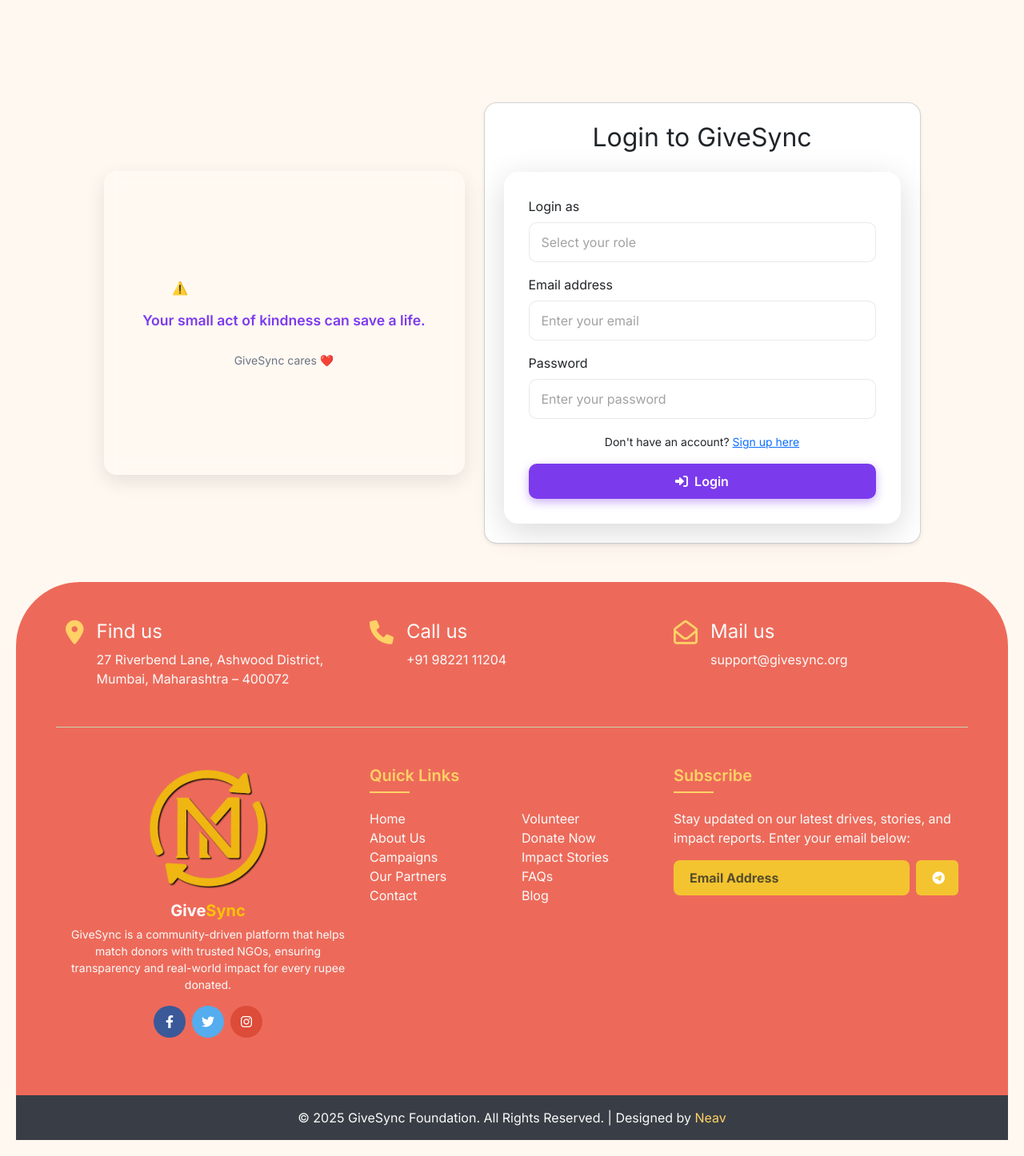
After one commit to neavpanjwani99/CharityDropDonationMatchingSystem, a Flask app: page /login in a window 1280 px wide. The commit adds this page. Shown: the whole page at 80% size. Run offline with Flask 3, Linux system fonts and the light colour scheme.

Commit message:
changes login page

```diff
--- a/app.py
+++ b/app.py
@@ -1,16 +1,32 @@
-from flask import Flask, render_template
+from flask import Flask, render_template, request, redirect, flash
 
 app = Flask(__name__)
+app.secret_key = 'giveSyncSuperSecretKey'  # Required for flashing messages
 
 # Home page
 @app.route('/')
 def home():
-    return render_template('home.html')
+    return render_template('home.html')  # You can change to 'login.html' if needed
 
-# Only render donate page, no POST logic
+# Donate page
 @app.route('/donate')
 def donate():
     return render_template('donate.html')
 
+# Login page (GET + POST logic)
+@app.route('/login', methods=['GET', 'POST'])
+def login():
+    if request.method == 'POST':
+        email = request.form['email']
+        password = request.form['password']
+
+        # Simple login check (replace with DB later)
+        if email == 'admin@example.com' and password == 'admin123':
+            return redirect('/')
+        else:
+            flash('Invalid credentials, please try again.', 'danger')
+
+    return render_template('login.html')
+
 if __name__ == '__main__':
-    app.run(debug=True)
+    app.run(debug=True)  # ✅ FIXED
--- /dev/null
+++ b/static/component/login.css
@@ -0,0 +1,170 @@
+* {
+  margin: 0;
+  padding: 0;
+}
+
+body {
+  background-color: #FFF8F0;
+  padding: 20px;
+  user-select: none;
+  -ms-overflow-style: none;
+  scrollbar-width: none;
+  overflow-x: hidden;
+  width: 100%;
+}
+
+/* 🌟 Base Login Card Style */
+#loginForm {
+  background: rgba(255, 255, 255, 0.25);
+  padding: 30px;
+  border-radius: 18px;
+  box-shadow: 0 10px 40px rgba(0, 0, 0, 0.15);
+  transition: all 0.3s ease-in-out;
+  font-family: 'Inter', sans-serif;
+  backdrop-filter: blur(14px);
+  border: 1px solid rgba(255, 255, 255, 0.2);
+}
+
+#loginForm h2 {
+  font-weight: 700;
+  font-size: 28px;
+  color: #1f2937;
+  text-align: center;
+  margin-bottom: 24px;
+}
+
+#loginForm input,
+#loginForm select {
+  background: rgba(255, 255, 255, 0.15);
+  border: 1px solid rgba(200, 200, 200, 0.4);
+  border-radius: 10px;
+  padding: 12px 15px;
+  font-size: 16px;
+  color: #111827;
+  transition: border 0.3s, background 0.3s;
+}
+
+#loginForm input::placeholder,
+#loginForm select:invalid {
+  color: rgba(100, 100, 100, 0.6);
+  font-weight: 400;
+}
+
+#loginForm input:focus,
+#loginForm select:focus {
+  border-color: #7c3aed;
+  box-shadow: 0 0 0 0.2rem rgba(124, 58, 237, 0.25);
+  background: rgba(255, 255, 255, 0.3);
+  outline: none;
+}
+
+#loginForm button {
+  background-color: #7c3aed;
+  color: white;
+  padding: 10px;
+  font-weight: 600;
+  font-size: 16px;
+  border-radius: 10px;
+  border: none;
+  transition: background 0.3s ease;
+  box-shadow: 0 4px 12px rgba(124, 58, 237, 0.4);
+}
+
+#loginForm button:hover {
+  transform: scale(1.03);
+  box-shadow: 0 6px 18px rgba(91, 33, 182, 0.45);
+  background-color: #5b21b6;
+}
+
+.invalid-feedback {
+  font-size: 0.85rem;
+  color: #e11d48;
+}
+
+#quoteBox::before {
+  content: '';
+}
+
+.btn-close {
+  outline: none !important;
+  box-shadow: none !important;
+  filter: brightness(0.6);
+}
+
+#quoteBox {
+  font-family: 'Inter', sans-serif;
+  unicode-bidi: isolate;
+  font-size: 1.1rem;
+  font-weight: 600;
+  margin-top: 16px;
+  color: #7c3aed;
+  min-height: 40px;
+  transition: opacity 0.3s ease-in-out;
+}
+
+.alert {
+  background: rgba(255, 0, 0, 0.12);
+  border: 1px solid rgba(255, 0, 0, 0.3);
+  color: #b91c1c;
+  backdrop-filter: blur(8px);
+  border-radius: 10px;
+  font-weight: 500;
+}
+
+@media screen and (max-width: 768px) {
+  #loginForm {
+    padding: 24px 18px;
+  }
+
+  #loginForm h2 {
+    font-size: 24px;
+  }
+}
+
+.lottie-card {
+  background: rgba(255, 255, 255, 0.15);
+  border-radius: 16px;
+  padding: 20px;
+  backdrop-filter: blur(10px);
+  box-shadow: 0 8px 24px rgba(0, 0, 0, 0.1);
+  border: 1px solid rgba(255, 255, 255, 0.2);
+  color: #111;
+  text-align: center;
+  animation: fadeInUp 1s ease-in-out;
+  min-height: 380px;
+  display: flex;
+  flex-direction: column;
+  justify-content: center;
+}
+
+.lottie-card small {
+  margin-top: 12px;
+  font-weight: 500;
+  color: #6b7280;
+}
+
+@keyframes fadeInUp {
+  from {
+    opacity: 0;
+    transform: translateY(30px);
+  }
+  to {
+    opacity: 1;
+    transform: translateY(0px);
+  }
+}
+
+/* ✅ NEW — Remove red exclamation icons */
+#loginForm input:invalid,
+#loginForm select:invalid {
+  box-shadow: none !important;
+  background-image: none !important;
+  -moz-appearance: none;
+  -webkit-appearance: none;
+  appearance: none;
+}
+
+#loginForm .is-invalid {
+  box-shadow: none !important;
+  background-image: none !important;
+}
--- a/templates/component/footer.html
+++ b/templates/component/footer.html
@@ -4,23 +4,31 @@
 <head>
   <meta charset="UTF-8" />
   <meta name="viewport" content="width=device-width, initial-scale=1.0" />
-  <title>Bootstrap Footer</title>
+  <title>{% block title %}GiveSync{% endblock %}</title>
+  {% block head %}{% endblock %}
   <link href="https://cdn.jsdelivr.net/npm/bootstrap@5.3.0/dist/css/bootstrap.min.css" rel="stylesheet">
   <link href="https://cdnjs.cloudflare.com/ajax/libs/font-awesome/6.0.0-beta3/css/all.min.css" rel="stylesheet">
   <link rel="stylesheet" href="{{ url_for('static', filename='component/component.css') }}">
 </head>
 
 <body>
+  {% block content %}{% endblock %}
  <footer class="footer-section pt-5">
       <div class="container">
         <!-- CTA -->
-    <div class="row border-bottom pb-4" style="border-color: var(--border-light)!important;">
+        <div
+          class="row border-bottom pb-4"
+          style="border-color: var(--border-light) !important"
+        >
           <div class="col-md-4 mb-4">
             <div class="d-flex">
               <i class="fas fa-map-marker-alt cta-icon me-3"></i>
               <div>
                 <h4>Find us</h4>
-            <span>27 Riverbend Lane, Ashwood District,<br>Mumbai, Maharashtra – 400072</span>
+                <span
+                  >27 Riverbend Lane, Ashwood District,<br />Mumbai, Maharashtra
+                  – 400072</span
+                >
               </div>
             </div>
           </div>
@@ -47,13 +55,41 @@
         <!-- Content -->
         <div class="row py-5">
           <div class="col-lg-4 mb-4 text-center">
-        <img src="{{ url_for('static', filename='assets/logo.png') }}" alt="GiveSync Logo" class="img-fluid mb-2" style="max-width: 150px;">
-        <p class="fw-bold text-white mb-1" style="font-size: 20px;">Give<span class="text-warning">Sync</span></p>
-        <p style="font-size: 14px;">GiveSync is a community-driven platform that helps match donors with trusted NGOs, ensuring transparency and real-world impact for every rupee donated.</p>
-        <div class="footer-social-icon d-flex justify-content-center gap-2 mt-3">
-          <a href="https://facebook.com/givesync" class="facebook-bg" aria-label="Facebook"><i class="fab fa-facebook-f"></i></a>
-          <a href="https://twitter.com/givesync" class="twitter-bg" aria-label="Twitter"><i class="fab fa-twitter"></i></a>
-          <a href="https://instagram.com/givesync" class="google-bg" aria-label="Instagram"><i class="fab fa-instagram"></i></a>
+            <img
+              src="{{ url_for('static', filename='assets/logo.png') }}"
+              alt="GiveSync Logo"
+              class="img-fluid mb-2"
+              style="max-width: 150px"
+            />
+            <p class="fw-bold text-white mb-1" style="font-size: 20px">
+              Give<span class="text-warning">Sync</span>
+            </p>
+            <p style="font-size: 14px">
+              GiveSync is a community-driven platform that helps match donors
+              with trusted NGOs, ensuring transparency and real-world impact for
+              every rupee donated.
+            </p>
+            <div
+              class="footer-social-icon d-flex justify-content-center gap-2 mt-3"
+            >
+              <a
+                href="https://facebook.com/givesync"
+                class="facebook-bg"
+                aria-label="Facebook"
+                ><i class="fab fa-facebook-f"></i
+              ></a>
+              <a
+                href="https://twitter.com/givesync"
+                class="twitter-bg"
+                aria-label="Twitter"
+                ><i class="fab fa-twitter"></i
+              ></a>
+              <a
+                href="https://instagram.com/givesync"
+                class="google-bg"
+                aria-label="Instagram"
+                ><i class="fab fa-instagram"></i
+              ></a>
             </div>
           </div>
 
@@ -64,20 +100,40 @@
             <div class="row">
               <div class="col-6">
                 <ul class="list-unstyled">
-              <li><a href="/"><span>Home</span></a></li>
-              <li><a href="/about"><span>About Us</span></a></li>
-              <li><a href="/campaigns"><span>Campaigns</span></a></li>
-              <li><a href="/partners"><span>Our Partners</span></a></li>
-              <li><a href="/contact"><span>Contact</span></a></li>
+                  <li>
+                    <a href="/"><span>Home</span></a>
+                  </li>
+                  <li>
+                    <a href="/about"><span>About Us</span></a>
+                  </li>
+                  <li>
+                    <a href="/campaigns"><span>Campaigns</span></a>
+                  </li>
+                  <li>
+                    <a href="/partners"><span>Our Partners</span></a>
+                  </li>
+                  <li>
+                    <a href="/contact"><span>Contact</span></a>
+                  </li>
                 </ul>
               </div>
               <div class="col-6">
                 <ul class="list-unstyled">
-              <li><a href="/volunteer"><span>Volunteer</span></a></li>
-              <li><a href="/donate"><span>Donate Now</span></a></li>
-              <li><a href="/impact"><span>Impact Stories</span></a></li>
-              <li><a href="/faqs"><span>FAQs</span></a></li>
-              <li><a href="/blog"><span>Blog</span></a></li>
+                  <li>
+                    <a href="/volunteer"><span>Volunteer</span></a>
+                  </li>
+                  <li>
+                    <a href="/donate"><span>Donate Now</span></a>
+                  </li>
+                  <li>
+                    <a href="/impact"><span>Impact Stories</span></a>
+                  </li>
+                  <li>
+                    <a href="/faqs"><span>FAQs</span></a>
+                  </li>
+                  <li>
+                    <a href="/blog"><span>Blog</span></a>
+                  </li>
                 </ul>
               </div>
             </div>
@@ -87,9 +143,17 @@
             <div class="footer-widget-heading">
               <h3>Subscribe</h3>
             </div>
-        <p>Stay updated on our latest drives, stories, and impact reports. Enter your email below:</p>
+            <p>
+              Stay updated on our latest drives, stories, and impact reports.
+              Enter your email below:
+            </p>
             <form class="subscribe-form d-flex mt-3">
-          <input type="email" class="form-control me-2" placeholder="Email Address" aria-label="Email Address">
+              <input
+                type="email"
+                class="form-control me-2"
+                placeholder="Email Address"
+                aria-label="Email Address"
+              />
               <button class="btn" type="submit" aria-label="Subscribe">
                 <i class="fab fa-telegram-plane text-white"></i>
               </button>
@@ -101,11 +165,19 @@
       <!-- Copyright -->
       <div class="copyright-area py-3">
         <div class="container text-center">
-      <p class="mb-0">&copy; 2025 GiveSync Foundation. All Rights Reserved. | Designed by <a href="#" class="text-decoration-none" style="color: var(--highlight);">Neav</a></p>
+          <p class="mb-0">
+            &copy; 2025 GiveSync Foundation. All Rights Reserved. | Designed by
+            <a
+              href="#"
+              class="text-decoration-none"
+              style="color: var(--highlight)"
+              >Neav</a
+            >
+          </p>
         </div>
       </div>
     </footer>
-
+    <script src="https://cdn.jsdelivr.net/npm/bootstrap@5.3.3/dist/js/bootstrap.bundle.min.js"></script>
 </body>
 
 </html>
--- /dev/null
+++ b/templates/login.html
@@ -0,0 +1,142 @@
+{% extends "component/footer.html" %}
+
+{% block title %}Login | GiveSync{% endblock %}
+
+{% block head %}
+  <link rel="stylesheet" href="{{ url_for('static', filename='component/login.css') }}" />
+  <link href="https://fonts.googleapis.com/css2?family=Inter:wght@400;600;700&display=swap" rel="stylesheet" />
+  <script src="https://unpkg.com/@lottiefiles/lottie-player@latest/dist/lottie-player.js"></script>
+{% endblock %}
+
+{% block content %}
+<div class="container py-5" style="min-height: 80vh;">
+  <div class="row g-4 justify-content-center align-items-center">
+
+    <!-- Left Animation + Quote -->
+    <div class="col-md-5 d-none d-md-block">
+      <div class="lottie-card">
+        <lottie-player
+          src="https://lottie.host/3f7ff5e4-c47c-4c8c-95b7-59e4720e989a/V19BYc1nU6.json"
+          background="transparent"
+          speed="1"
+          style="width: 100%; max-width: 280px; margin: 0 auto"
+          loop
+          autoplay
+        ></lottie-player>
+        <div id="quoteBox" class="mt-3"></div>
+        <small>GiveSync cares ❤️</small>
+      </div>
+    </div>
+
+    <!--  Right Login Form -->
+    <div class="col-md-6">
+      {% with messages = get_flashed_messages(with_categories=true) %}
+        {% if messages %}
+          {% for category, message in messages %}
+            <div class="alert alert-{{ category }} alert-dismissible fade show" role="alert">
+              {{ message }}
+              <button type="button" class="btn-close" data-bs-dismiss="alert" aria-label="Close"></button>
+            </div>
+          {% endfor %}
+        {% endif %}
+      {% endwith %}
+
+      <div class="card shadow-sm p-4 rounded-4">
+        <h2 class="text-center mb-4">Login to GiveSync</h2>
+        <form id="loginForm" method="POST" action="/login">
+          <div class="mb-3">
+            <label for="role" class="form-label">Login as</label>
+            <select class="form-select" id="role" name="role" required>
+              <option value="" disabled selected>Select your role</option>
+              <option value="donor">Donor</option>
+              <option value="admin">Admin</option>
+            </select>
+            <div class="invalid-feedback">Please select a role.</div>
+          </div>
+
+          <div class="mb-3">
+            <label for="email" class="form-label">Email address</label>
+            <input type="email" class="form-control" id="email" name="email" placeholder="Enter your email" required />
+            <div class="invalid-feedback">Please enter a valid email.</div>
+          </div>
+
+          <div class="mb-3">
+            <label for="password" class="form-label">Password</label>
+            <input type="password" class="form-control" id="password" name="password" placeholder="Enter your password" required />
+            <div class="invalid-feedback">Password is required.</div>
+          </div>
+
+          <div class="mb-3 text-center">
+            <small>Don't have an account? <a href="/signup">Sign up here</a></small>
+          </div>
+
+          <div class="d-grid">
+            <button type="submit" class="btn btn-primary">
+              <i class="fas fa-sign-in-alt me-2"></i>Login
+            </button>
+          </div>
+        </form>
+      </div>
+    </div>
+
+  </div>
+</div>
+
+<script>
+  document.getElementById("loginForm").addEventListener("submit", function (e) {
+    const form = e.target;
+    const role = form.role;
+    const email = form.email;
+    const password = form.password;
+    let valid = true;
+
+    if (!role.value) {
+      role.classList.add("is-invalid");
+      valid = false;
+    } else {
+      role.classList.remove("is-invalid");
+    }
+
+    if (!email.value || !email.checkValidity()) {
+      email.classList.add("is-invalid");
+      valid = false;
+    } else {
+      email.classList.remove("is-invalid");
+    }
+
+    if (!password.value) {
+      password.classList.add("is-invalid");
+      valid = false;
+    } else {
+      password.classList.remove("is-invalid");
+    }
+
+    if (!valid) e.preventDefault();
+  });
+
+  // Cleaned Quote Rotator (without emojis)
+  const quotes = [
+    "Your small act of kindness can save a life.",
+    "Giving is not just about making a donation. It's about making a difference.",
+    "When you support, someone survives.",
+    "Be the reason someone smiles today.",
+    "Every box you send delivers hope."
+  ];
+
+  let quoteIndex = 0;
+  const quoteBox = document.getElementById("quoteBox");
+
+  function rotateQuotes() {
+    if (quoteBox && quotes[quoteIndex]) {
+      quoteBox.textContent = quotes[quoteIndex];
+      quoteIndex = (quoteIndex + 1) % quotes.length;
+    }
+  }
+
+  if (quoteBox) {
+    rotateQuotes();
+    setInterval(rotateQuotes, 4000);
+  }
+</script>
+
+{% endblock %}
```
Also changed, not shown: requirements.txt (added). Lines whose indentation alone changed are shown as unchanged.
